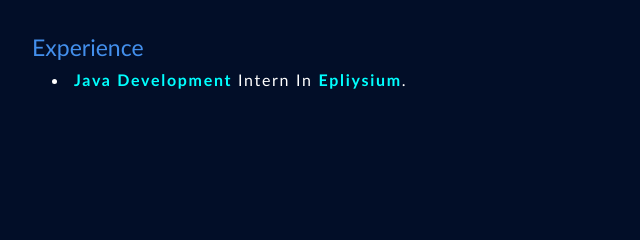
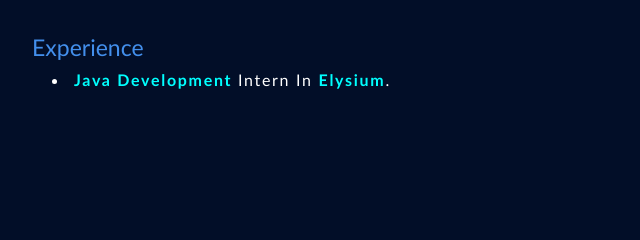
Before and after one commit to AravindNarayanasamy/Aravind.web, a plain HTML site: page about.html in a window 1280 px wide. Shown: the part 584-824 px from the top of the page, 640-1280 px from the left. Drawn offline with Linux system fonts and the light colour scheme.

Commit message:
Update about.html

```diff
--- a/about.html
+++ b/about.html
@@ -49,7 +49,7 @@
                 </div>
                 <div class="part6">
                     <header>Experience</header>
-                    <li><b>Java Development</b> intern in <b>epliysium</b>.</li>
+                    <li><b>Java Development</b> intern in <b>elysium</b>.</li>
                 </div>
             </div>
         </div>
```
